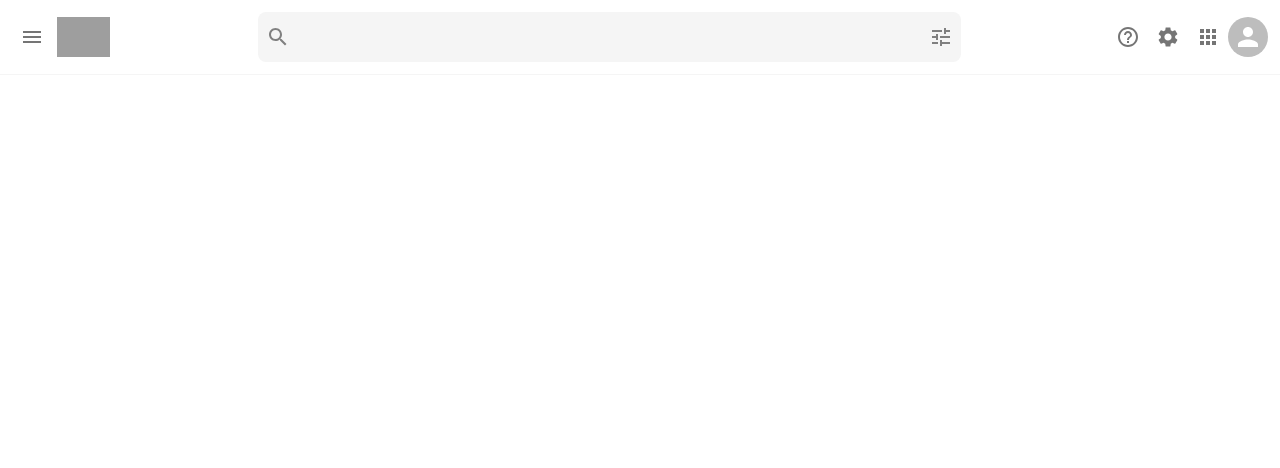
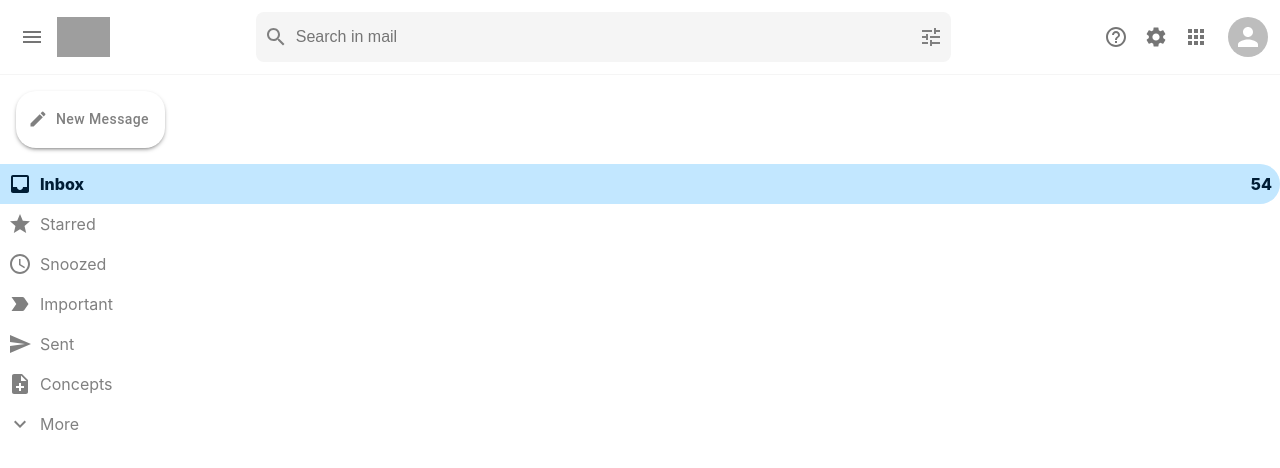
Before and after one commit to FilipTokar/gmail-clone, a React (Create React App) app: page / in a window 1280 px wide. Shown: the top 468 px of the page. Built offline with nearby package versions, Linux system fonts and the light colour scheme; grey boxes are pictures that could not be loaded.

Commit message:
adding sidebar and sidebarOption component

```diff
--- a/src/App.css
+++ b/src/App.css
@@ -47,3 +47,58 @@
 .header__right {
   display: flex;
 }
+
+.header__right--buttons {
+  margin-right: 12px;
+}
+
+/* SIDEBAR */
+
+.sidebar__new-message {
+  margin: 16px 0 16px 16px !important;
+  text-transform: capitalize !important;
+  color: grey !important;
+  padding: 16px !important;
+  border-radius: 20px !important;
+  box-shadow: 0px 2px 5px -2px rgba(0, 0, 0, 0.75);
+}
+
+.sidebar__option {
+  display: flex;
+  align-items: center;
+  color: grey;
+  height: 40px;
+  padding: 0 8px;
+  cursor: pointer;
+  border-bottom-right-radius: 20px;
+  border-top-right-radius: 20px;
+}
+
+.sidebar__option:hover,
+.sidebar__option:hover p,
+.sidebar__option:hover h3,
+.sidebar__option--active,
+.sidebar__option--active p,
+.sidebar__option--active h3 {
+  background-color: #C2E7FF;
+  color: #001D35;
+  font-weight: 800 !important;
+}
+
+.sidebar__option h3 {
+    flex: 1;
+    margin-left: 8px;
+    font-size: 16px;
+    font-weight: 400;
+}
+
+.sidebar__option p {
+  display: none;
+}
+.sidebar__option--active p {
+  display: inline !important;
+}
+
+.sidebar__option:hover p {
+  display: inline;
+}
--- a/src/App.js
+++ b/src/App.js
@@ -1,11 +1,13 @@
 import React from 'react';
 import './App.css';
 import Header from './components/Header';
+import Sidebar from './components/Sidebar';
 
 function App() {
   return (
     <div className="App">
       <Header/>
+      <Sidebar/>
     </div>
   );
 }
--- a/src/components/Header.jsx
+++ b/src/components/Header.jsx
@@ -18,11 +18,12 @@ export default function Header() {
       </div>
       <div className="header__middle">
         <SearchIcon/>
-        <input type="text" />
+        <input type="text" placeholder='Search in mail' />
         <TuneIcon/>
 
       </div>
       <div className="header__right">
+        <div className="header__right--buttons">
             <IconButton>
                 <HelpOutlineIcon/>
             </IconButton>
@@ -32,6 +33,7 @@ export default function Header() {
             <IconButton>
                 <AppsIcon/>
             </IconButton>
+        </div>
         <Avatar/>
       </div>
     </div>
--- /dev/null
+++ b/src/components/Sidebar.jsx
@@ -0,0 +1,32 @@
+import { Button } from '@mui/material'
+import React from 'react'
+import CreateIcon from '@mui/icons-material/Create';
+import InboxIcon from '@mui/icons-material/Inbox';
+import SidebarOption from './UI/SidebarOption';
+import StarIcon from '@mui/icons-material/Star';
+import AccessTimeIcon from '@mui/icons-material/AccessTime';
+import LabelImportantIcon from '@mui/icons-material/LabelImportant';
+import SendIcon from '@mui/icons-material/Send';
+import NoteAddIcon from '@mui/icons-material/NoteAdd';
+import ExpandMoreIcon from '@mui/icons-material/ExpandMore';
+
+
+
+export default function Sidebar() {
+  return (
+    <div className='sidebar'>
+      <Button
+      className='sidebar__new-message'
+      startIcon={<CreateIcon fontSize='large'/>}>
+        New message
+      </Button>
+      <SidebarOption Icon={InboxIcon} title="Inbox" number={54} selected={true}/>
+      <SidebarOption Icon={StarIcon} title="Starred" number={54}/>
+      <SidebarOption Icon={AccessTimeIcon} title="Snoozed" number={54}/>
+      <SidebarOption Icon={LabelImportantIcon} title="Important" number={54}/>
+      <SidebarOption Icon={SendIcon} title="Sent" number={54}/>
+      <SidebarOption Icon={NoteAddIcon} title="Concepts" number={54}/>
+      <SidebarOption Icon={ExpandMoreIcon} title="More" number={54}/>
+    </div>
+  )
+}
--- /dev/null
+++ b/src/components/UI/SidebarOption.jsx
@@ -0,0 +1,11 @@
+import React from 'react'
+
+export default function SidebarOption({Icon, title, number, selected}) {
+  return (
+    <div className={`sidebar__option ${selected && 'sidebar__option--active'}`}>
+      <Icon/>
+      <h3>{title}</h3>
+      <p>{number}</p>
+    </div>
+  )
+}
```
Lines whose indentation alone changed are shown as unchanged.
